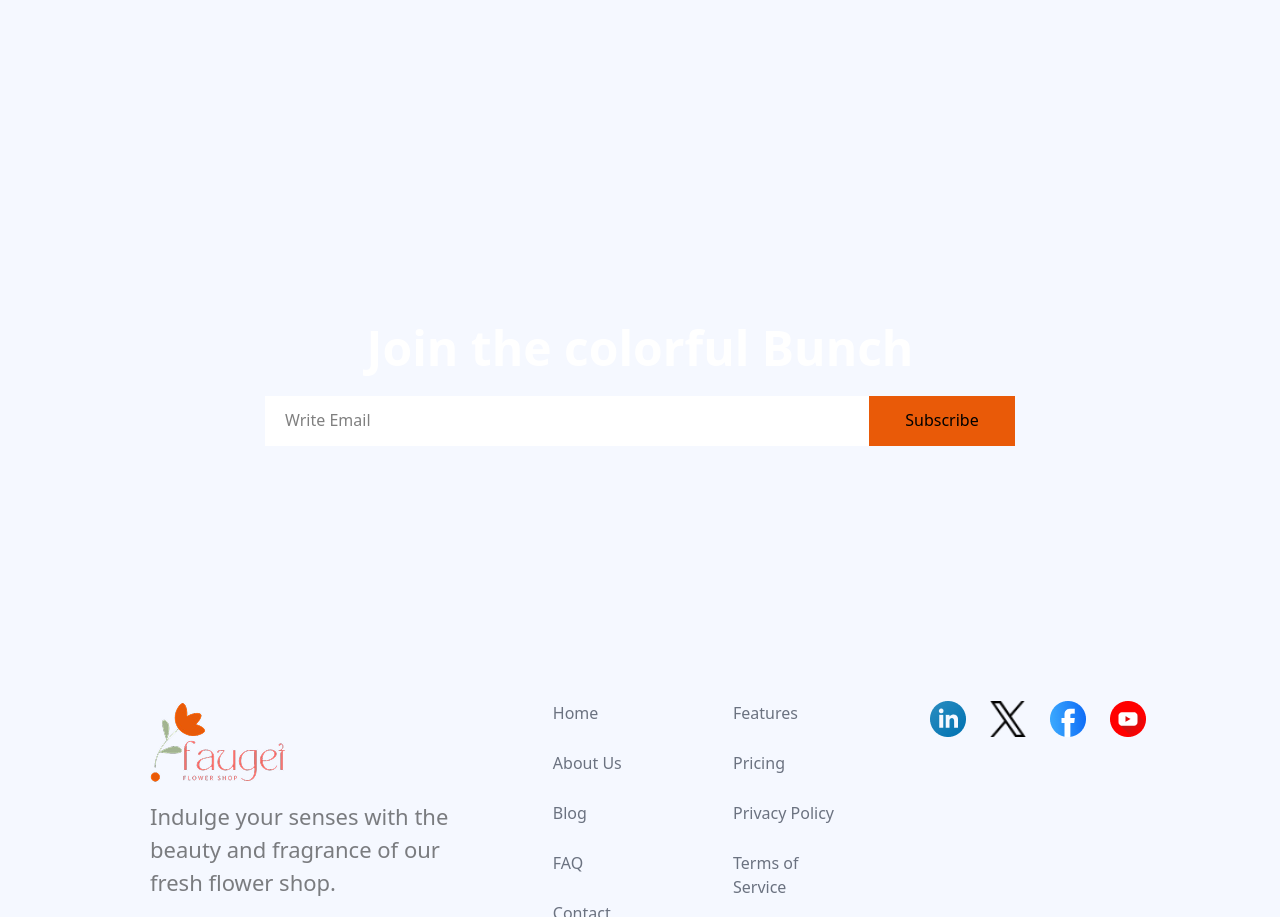
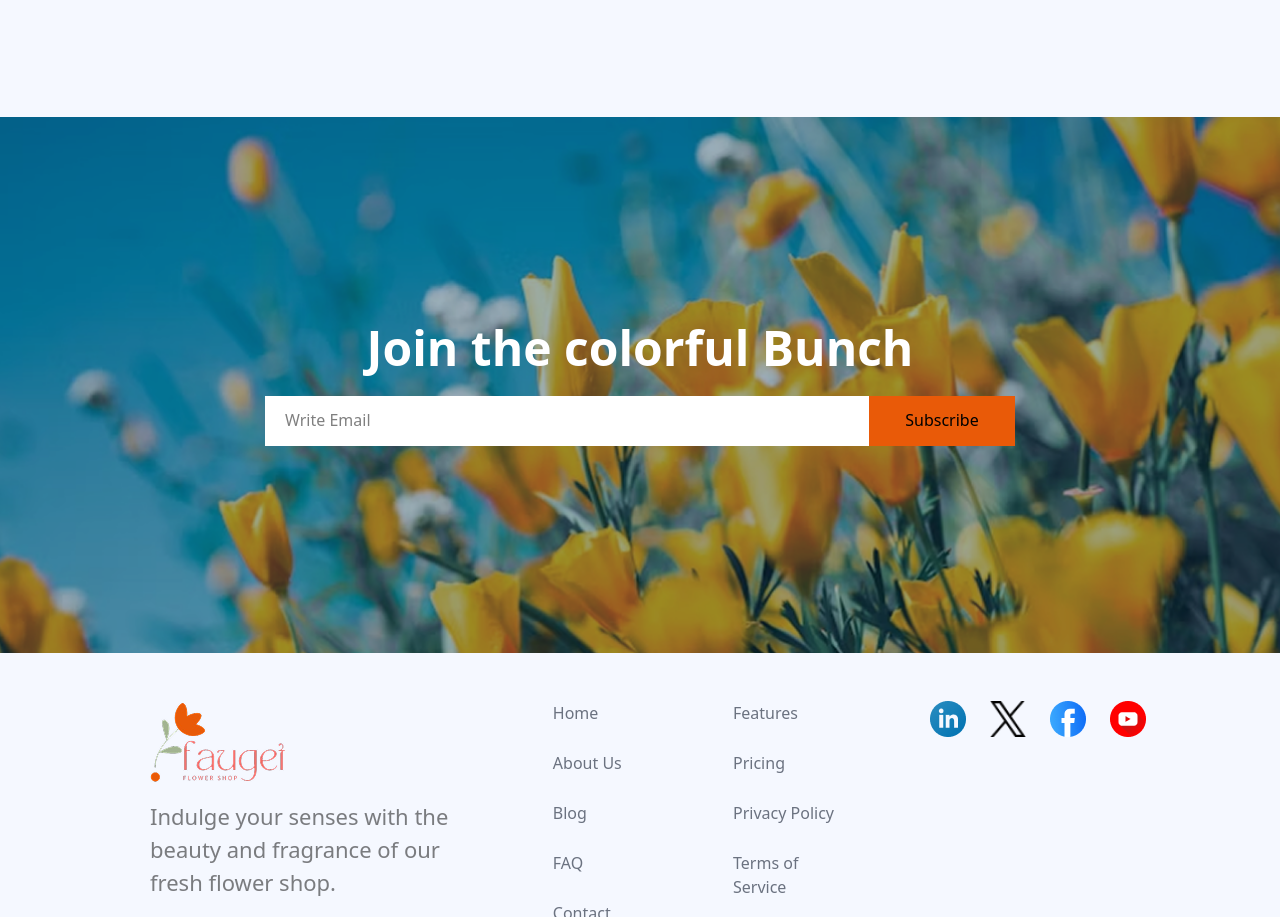
Before and after one commit to taufiq19574/Assignment-02, a plain HTML site: page index.html in a window 1280 px wide. Shown: the part 3749-4666 px from the top of the page. Drawn offline with nearby package versions, Linux system fonts and the light colour scheme; the site is published under a folder, as on GitHub Pages, so addresses that start at the root find nothing.

Commit message:
fixing join section

```diff
--- a/index.html
+++ b/index.html
@@ -150,7 +150,7 @@
     </main>
 
         <section class="h-70 my-12 lg:h-134 lg:mt-30">
-            <div style="background-image: url(/assets/news-letter-bg.png);" class="w-full h-full bg-cover bg-center flex flex-col items-center justify-center">
+            <div style="background-image: url('./assets/news-letter-bg.png');" class="w-full h-full bg-cover bg-center flex flex-col items-center justify-center">
                 <h2 class="text-xl font-bold text-white flex justify-center items-center lg:text-5xl">Join the colorful Bunch</h2>
                 <div class="mt-6 flex gap-0">
                     <input class="w-50 h-12.5 lg:w-151 px-5 pt-1.75 pb-2 bg-white" type="email" placeholder="Write Email">
```
